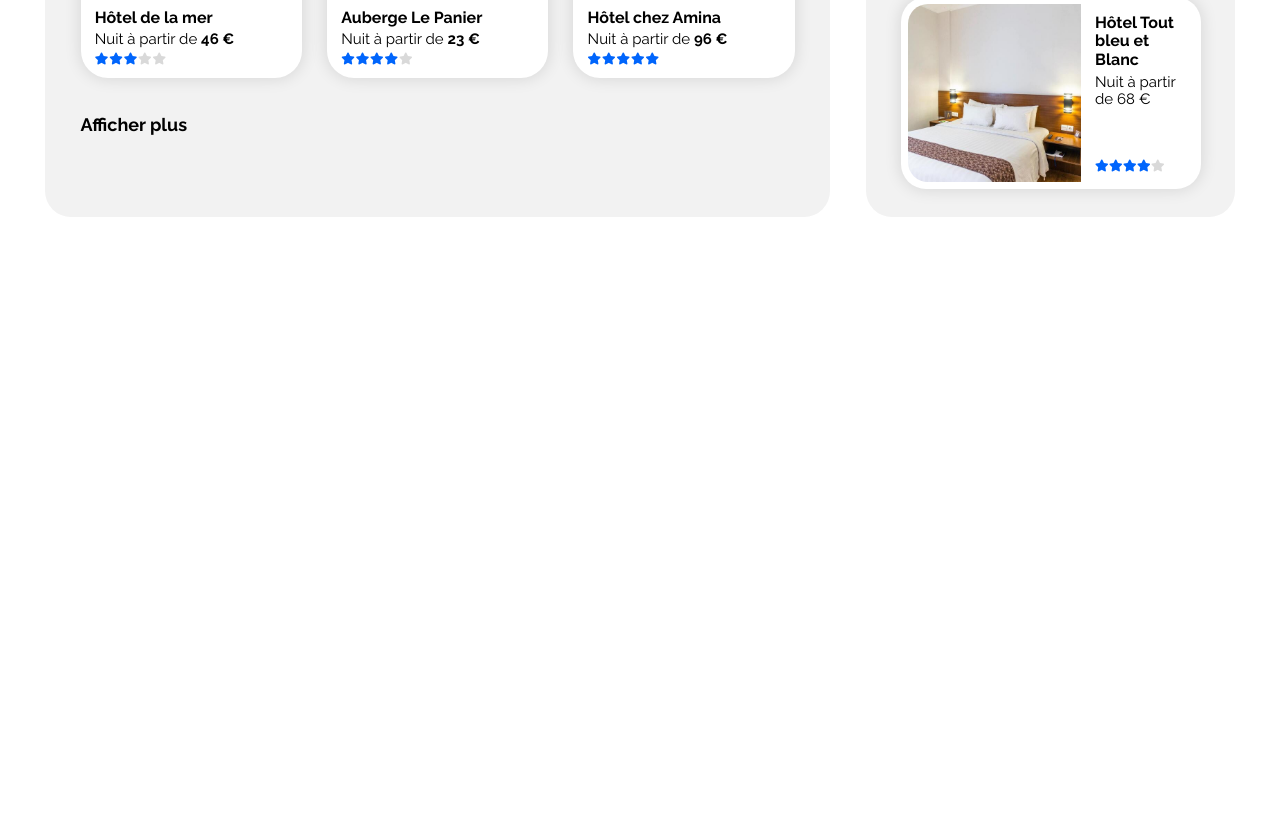
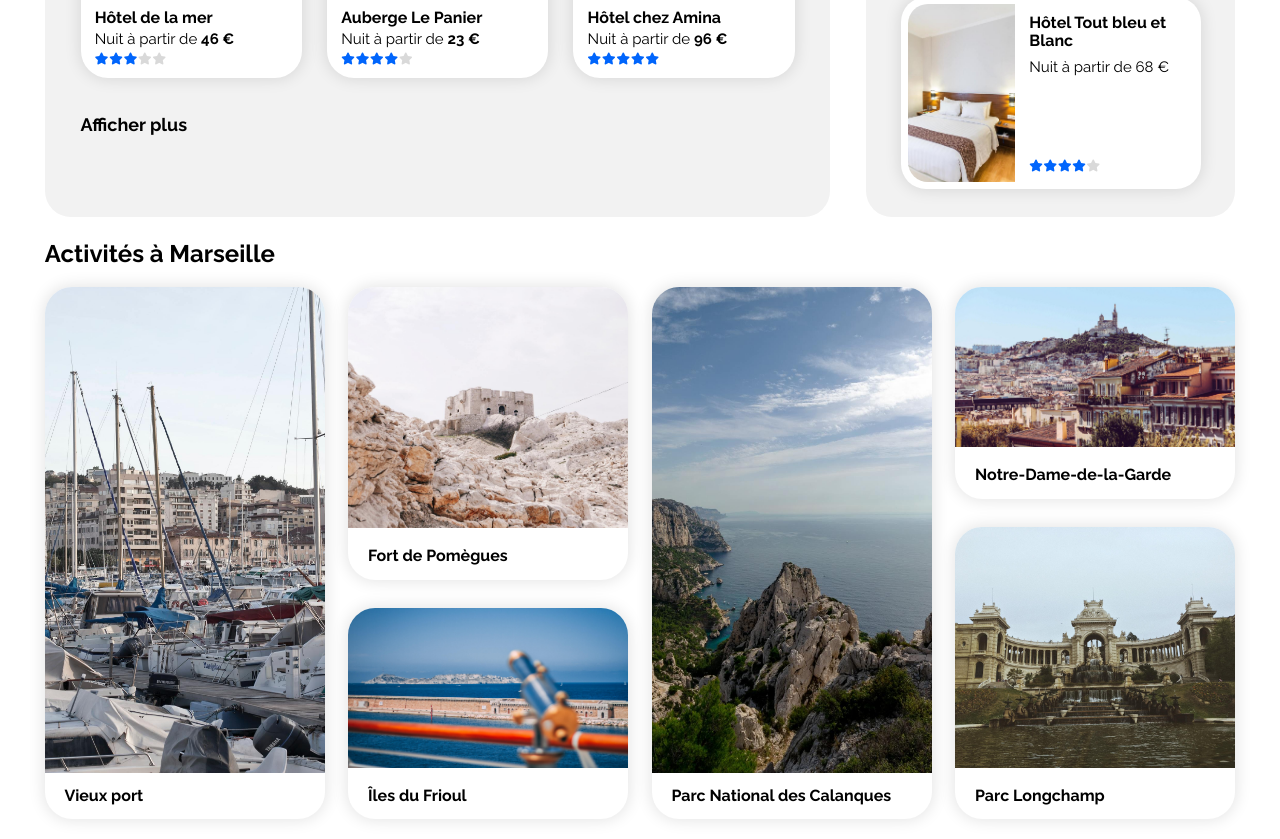
Before and after one commit to Magma73/Projet-2-Transformez-une-maquette-en-site-web-avec-HTML-CSS-Booki, a plain HTML site: page index.html in a window 1280 px wide. Shown: the part 1004-1843 px from the top of the page. Before the commit the page ends 1244 px from the top, so only its background shows below. Drawn offline with nearby package versions, Linux system fonts and the light colour scheme.

Commit message:
Modification section Activités à Marseille

```diff
--- a/css/style.css
+++ b/css/style.css
@@ -358,9 +358,10 @@ article.les-plus-populaires-articles-article:nth-child(3) > a:nth-child(1) > div
                 /******* Images*******/
 .les-plus-populaires-articles-article-img{
     display:flex;
+    flex:22%;
 }
 .les-plus-populaires-articles-article img{
-    width: 173px;
+    width: 100%;
     height: 178px;
     border-radius: 20px 0 0 20px;
     object-fit: cover;
@@ -372,6 +373,7 @@ article.les-plus-populaires-articles-article:nth-child(3) > a:nth-child(1) > div
     justify-content: space-between;
     width:100%;
     margin: 3.5% 0% 3.5% 5%;
+    flex:42%;
 }
 .les-plus-populaires-article-title-body-icons p{
     font-size: 15px;
@@ -388,6 +390,78 @@ article.les-plus-populaires-articles-article:nth-child(3) > a:nth-child(1) > div
     margin-right: 0.5%;
 }
 
+/************** SECTION 3 : "ACTIVITÉS À MARSEILLE" *************/
+    /******** SECTION *********/
+#section-activites-a-marseille{
+    display: flex;
+    flex-direction: column;
+}
+        /******** Figcaptions *********/
+#activites-a-marseille-figcaptions{
+    display: flex;
+    flex-direction: row;
+    margin: 1.7% 0;
+}
+.activites-a-marseille-figcaptions-figcaption{
+    flex:20%;
+    display:flex;
+    flex-direction: column;
+}
+.activites-a-marseille-figcaptions-figcaption img{
+    width:100%;
+    height:100%;
+    object-fit: cover;
+    border-radius: 27px 27px 0 0;
+}
+div.activites-a-marseille-figcaptions-figcaption:nth-child(2),
+div.activites-a-marseille-figcaptions-figcaption:nth-child(3),
+div.activites-a-marseille-figcaptions-figcaption:nth-child(4) {
+    margin-left: 2%;
+}
+            /******** Cards *********/
+figure{
+    background-color:white;
+    border-radius: 27px;
+    box-shadow: 0px 0px 15px 2px rgba(0, 0, 0, 0.1);
+}
+             /******** One card et Two cards *********/
+.one-card, .two-cards{
+    width: 100%;
+    flex:100%;
+    display:flex;
+    flex-direction: column;
+}
+.one-card-img, .two-cards-img{
+    width: 100%;
+    flex:95%;
+}
+.one-card figcaption, .two-cards figcaption {
+    flex:5%;
+    padding: 5% 7%;
+}
+             /******** Two cards *********/
+div.activites-a-marseille-figcaptions-figcaption:nth-child(2) > figure:nth-child(1) > div:nth-child(1) > img:nth-child(1),
+div.activites-a-marseille-figcaptions-figcaption:nth-child(4) > figure:nth-child(2) > div:nth-child(1) > img:nth-child(1) {
+    height: 241px;
+}
+div.activites-a-marseille-figcaptions-figcaption:nth-child(2) > figure:nth-child(2) > div:nth-child(1) > img:nth-child(1),
+div.activites-a-marseille-figcaptions-figcaption:nth-child(4) > figure:nth-child(1) > div:nth-child(1) > img:nth-child(1) {
+    height: 160px;
+}
+div.activites-a-marseille-figcaptions-figcaption:nth-child(2) > figure:nth-child(1),
+div.activites-a-marseille-figcaptions-figcaption:nth-child(4) > figure:nth-child(1) {
+    margin-bottom: 10%;
+}
+div.activites-a-marseille-figcaptions-figcaption:nth-child(2) > figure:nth-child(1),
+div.activites-a-marseille-figcaptions-figcaption:nth-child(4) > figure:nth-child(2) {
+    flex: 53%;
+}
+div.activites-a-marseille-figcaptions-figcaption:nth-child(2) > figure:nth-child(2),
+div.activites-a-marseille-figcaptions-figcaption:nth-child(4) > figure:nth-child(1)  {
+    flex: 37%;
+}
+
+
 
 
 /*** MEDIA QUERIES ***/
@@ -396,7 +470,7 @@ article.les-plus-populaires-articles-article:nth-child(3) > a:nth-child(1) > div
         header{display:flex;flex-direction: column;align-items: center;margin:10px 0;}
         #div-header-logo {text-align: center;}
         #header-nav {width:100%;}
-        #header-nav-ul li {width: 50%; padding:0}
+        #header-nav-ul li {flex: 50%; padding:0}
         .header-nav-li {padding:37px 0px;display: flex;flex-direction:row;justify-content:center;}
         .header-nav-li{margin:0;border-bottom:solid 3px #F2F2F2;}
         .header-nav-li:hover{border-top:0px;border-bottom:solid 3px #0065FC;color:#0065FC;}
@@ -433,7 +507,6 @@ article.les-plus-populaires-articles-article:nth-child(3) > a:nth-child(1) > div
         /* Section 2.2 Les plus populaires*/
             #les-plus-populaires{background-color: #F2F2F2;}
             .les-plus-populaires-articles-article {margin: 1.5% 0;}
-            .les-plus-populaires-articles-article img {width: 255px;height: 268px;}
 
 
 
@@ -459,8 +532,6 @@ article.les-plus-populaires-articles-article:nth-child(3) > a:nth-child(1) > div
 
         /* Section 2.2 Les plus populaires*/
         #les-plus-populaires{background-color: #F2F2F2;}
-        .les-plus-populaires-articles-article {margin: 1.5% 0;}
-
 
 
 
@@ -479,6 +550,5 @@ article.les-plus-populaires-articles-article:nth-child(3) > a:nth-child(1) > div
 
         /* Section 2.2 Les plus populaires*/
         #les-plus-populaires{width:42%;}
-        .les-plus-populaires-articles-article img{width: 145px;}
 
 }
--- a/index.html
+++ b/index.html
@@ -300,17 +300,62 @@
 
         <!------------------------------------ SECTION 3 : "ACTIVITÉS À MARSEILLE --------------------------------------->
 
-        <section class="conteneurs">
-            <div class="conteneurs-hebergements-marseille">
-
+        <section id="section-activites-a-marseille">
+            <div id="activites-a-marseille-title-h2">
+                <h2>Activités à Marseille</h2>
             </div>
 
-            <div class="conteneurs-populaires">
+            <div id="activites-a-marseille-figcaptions">
+                <div class="activites-a-marseille-figcaptions-figcaption">
+                    <figure class="one-card">
+                        <div class="one-card-img">
+                            <img src="assets/activites/2_large/reno-laithienne-QUgJhdY5Fyk-unsplash.jpg" alt="Port">
+                        </div>
+                        <figcaption><h3>Vieux port</h3></figcaption>
+                    </figure>
+                </div>
 
+                <div class="activites-a-marseille-figcaptions-figcaption">
+                    <figure class="two-cards">
+                        <div class="two-cards-img">
+                            <img src="assets/activites/2_large/paul-hermann-QFTrLdQIRhI-unsplash.jpg" alt="Fort de Pomègues">
+                        </div>
+                        <figcaption><h3>Fort de Pomègues</h3></figcaption>
+                    </figure>
+
+                    <figure class="two-cards">
+                        <div class="two-cards-img">
+                            <img src="assets/activites/2_large/kevin-hikari-rV_Qd1l-VXg-unsplash.jpg" alt="Îles du Frioul">
+                        </div>
+                        <figcaption><h3>Îles du Frioul</h3></figcaption>
+                    </figure>
+                </div>
+
+                <div class="activites-a-marseille-figcaptions-figcaption">
+                    <figure class="one-card">
+                        <div class="one-card-img">
+                            <img src="assets/activites/2_large/kilyan-sockalingum-NR8-cBCN3aI-unsplash.jpg" alt="Parc National des Calanques">
+                        </div>
+                        <figcaption><h3>Parc National des Calanques</h3></figcaption>
+                    </figure>
+                </div>
+
+                <div class="activites-a-marseille-figcaptions-figcaption">
+                    <figure class="two-cards">
+                        <div class="two-cards-img">
+                            <img src="assets/activites/2_large/florian-wehde-xW9e8gdotxI-unsplash.jpg" alt="Notre-Dame-de-la-Garde">
+                        </div>
+                        <figcaption><h3>Notre-Dame-de-la-Garde</h3></figcaption>
+                    </figure>
+
+                    <figure class="two-cards">
+                        <div class="two-cards-img">
+                            <img src="assets/activites/2_large/lena-paulin-wH2-EJoDcV0-unsplash.jpg" alt="Parc Longchamp">
+                        </div>
+                        <figcaption><h3>Parc Longchamp</h3></figcaption>
+                    </figure>
+                </div>
             </div>
-        </section>
-
-        <section class="activites-marseille">
 
         </section>
 
```
